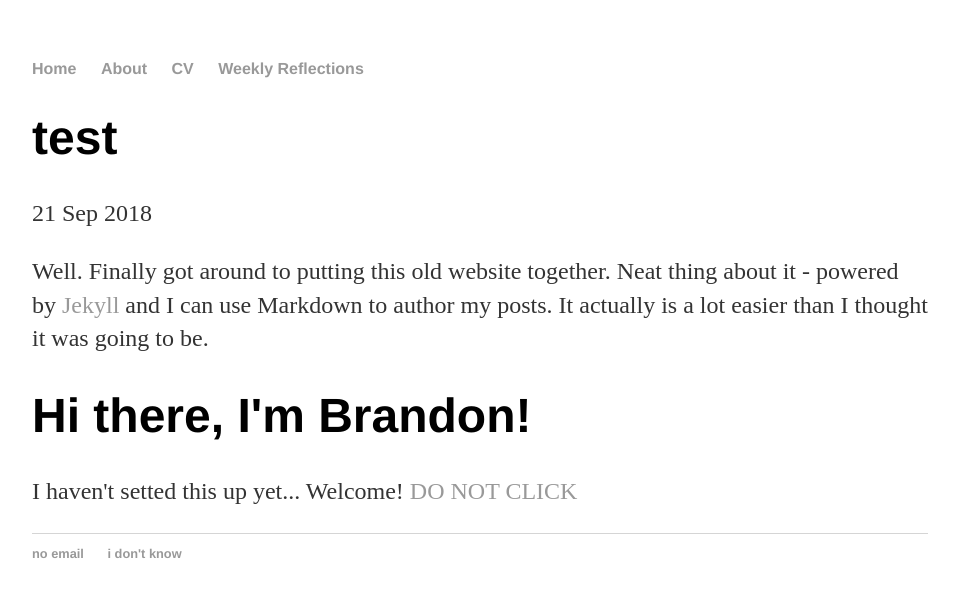
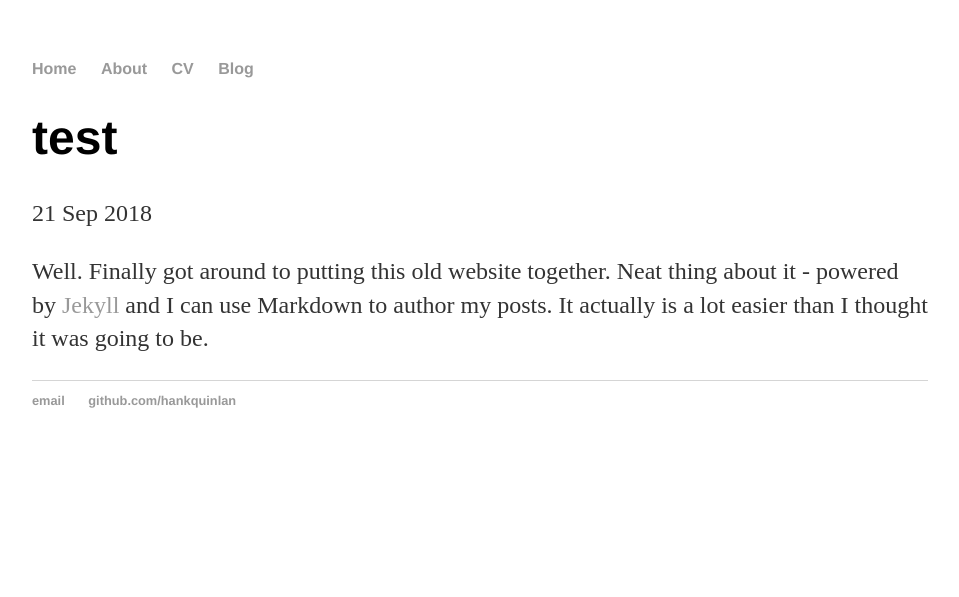
Before and after one commit to brandonv3138/brandonv3138, a Jekyll site: the page built from _posts/2018-09-21-test.md, in a window 1280 px wide. Shown: the top 597 px of the page, without its empty margins (160-1119 px from the left). Built offline with Jekyll 4.4.1, drawn with Linux system fonts in a browser that asks for light colours.

Commit message:
Update default.html

```diff
--- a/_layouts/default.html
+++ b/_layouts/default.html
@@ -1,5 +1,5 @@
-<!DOCTYPE HTML>
-<HTML>
+<!DOCTYPE html>
+	<html>
 		<head>
 			<title>{{ page.title }}</title>
 			<!-- link to main stylesheet -->
@@ -11,22 +11,18 @@
 	        		<li><a href="/">Home</a></li>
 		        	<li><a href="/about">About</a></li>
 	        		<li><a href="/cv">CV</a></li>
-        		<li><a href="/blog">Weekly Reflections</a></li>
+	        		<li><a href="/blog">Blog</a></li>
 	    		</ul>
 			</nav>
 			<div class="container">
 
 			{{ content }}
 
-    		<div class="blurb">
-        		<h1>Hi there, I'm Brandon!</h1>
-				<p>I haven't setted this up yet...</em> Welcome! <a href="/about">DO NOT CLICK</a></p>
-    		</div><!-- /.blurb -->
 			</div><!-- /.container -->
 			<footer>
 	    		<ul>
-        		<li><a href="mailto:a">no email</a></li>
-        		<li><a href="">i don't know</a></li>
+	        		<li><a href="mailto:hankquinlanhub@gmail.com">email</a></li>
+	        		<li><a href="https://github.com/hankquinlan">github.com/hankquinlan</a></li>
 				</ul>
 			</footer>
 		</body>
```
Lines whose indentation alone changed are shown as unchanged.
